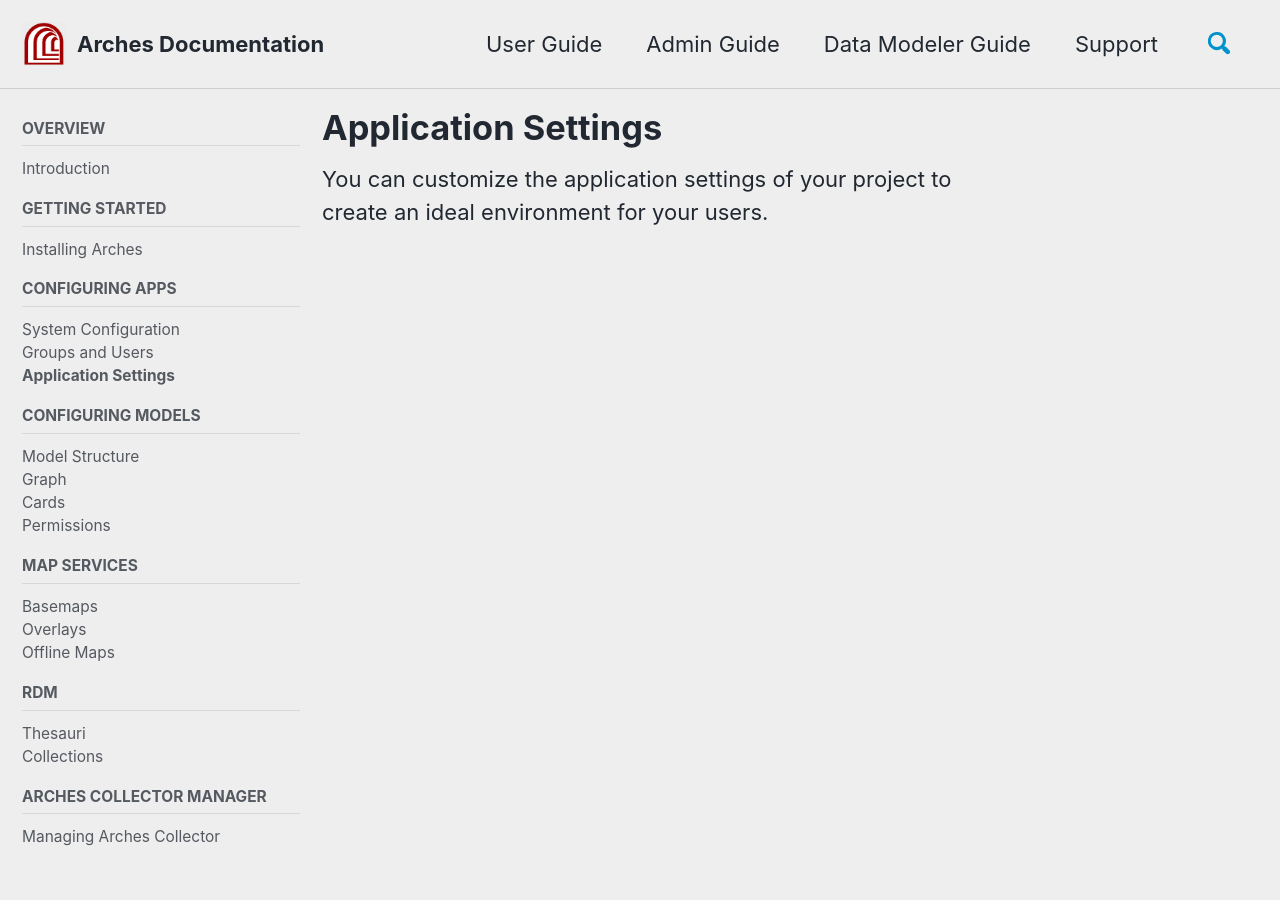
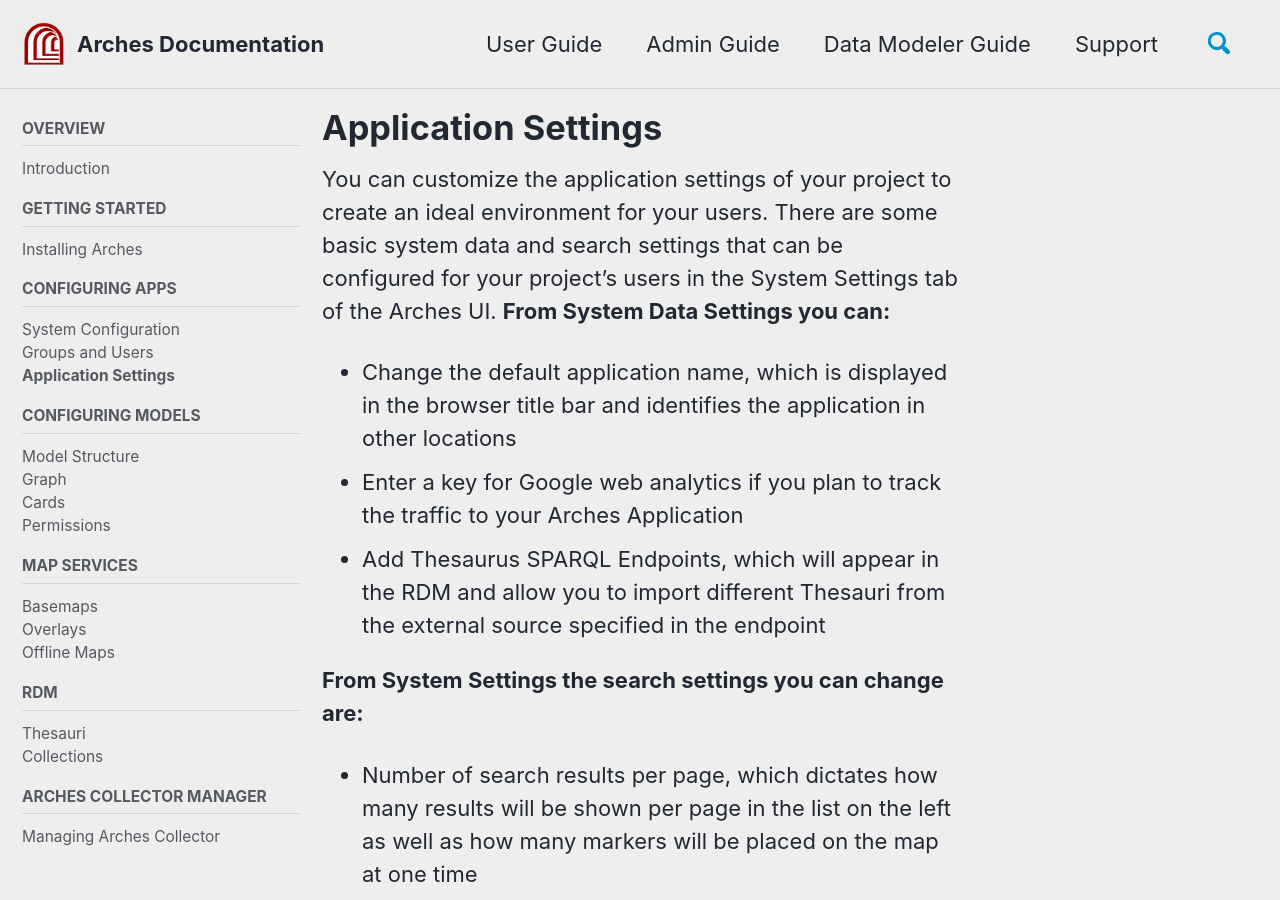
Before and after one commit to fargeo/archesguides, a Jekyll site: the page built from _pages/application-settings.md, in a window 1280 px wide and 900 px high. Built offline with Jekyll 4.4.1, drawn with Linux system fonts in a browser that asks for light colours; cached includes are drawn as plain includes; nearby versions of some CDN libraries; some of the changed text lies outside the part shown.

Commit message:
settings text
covering some more system settings (redundant?) and adding some more small button images

```diff
--- a/_pages/application-settings.md
+++ b/_pages/application-settings.md
@@ -11,4 +11,15 @@
     values:
       author_profile: false
 ---
-You can customize the application settings of your project to create an ideal environment for your users.
+You can customize the application settings of your project to create an ideal environment for your users. There are some basic system data and search settings that can be configured for your project's users in the System Settings tab of the Arches UI.
+**From System Data Settings you can:**
+- Change the default application name, which is displayed in the browser title bar and identifies the application in other locations
+- Enter a key for Google web analytics if you plan to track the traffic to your Arches Application
+- Add Thesaurus SPARQL Endpoints, which will appear in the RDM and allow you to import different Thesauri from the external source specified in the endpoint
+^
+**From System Settings the search settings you can change are:**
+- Number of search results per page, which dictates how many results will be shown per page in the list on the left as well as how many markers will be placed on the map at one time
+- Number of search hints per dropdown, which determines how many suggested queries are displayed below the search bar when a user is typing a search
+- Max number of search results to export, which sets the limit for how many results of a query can be exported to a .csv or .shp
+- Saved searches, which allows you to save a set of filters and give them a name. This search will then be available to your users on the main search tab under ![Saved searches tab]({{site.url}}/assets/images/savedSearch.PNG) so your query and results can be replicated
+^
```
Also changed, not shown: _pages/existing-record.md (+2 -2 lines), assets/images/editButton.png (added), assets/images/savedSearch.PNG (added).
